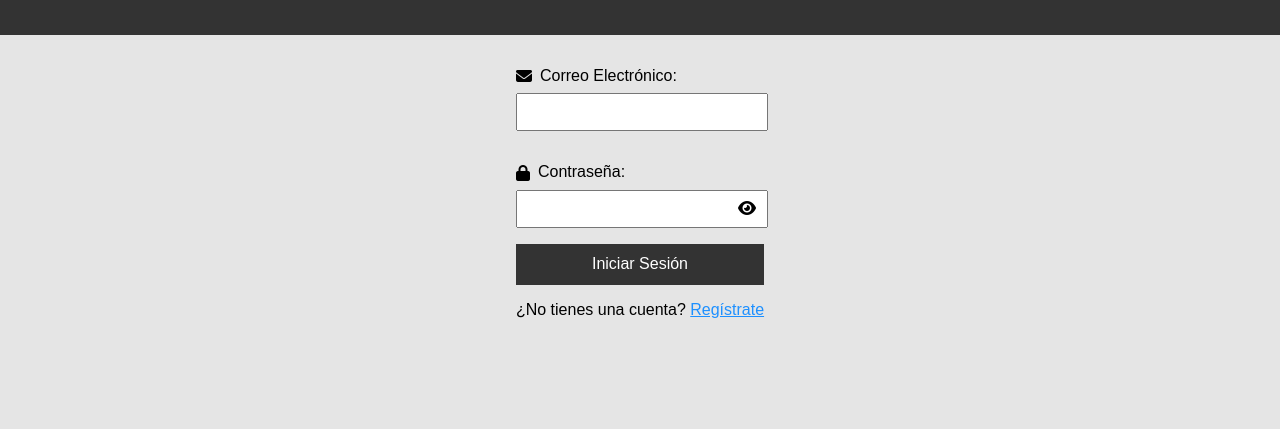
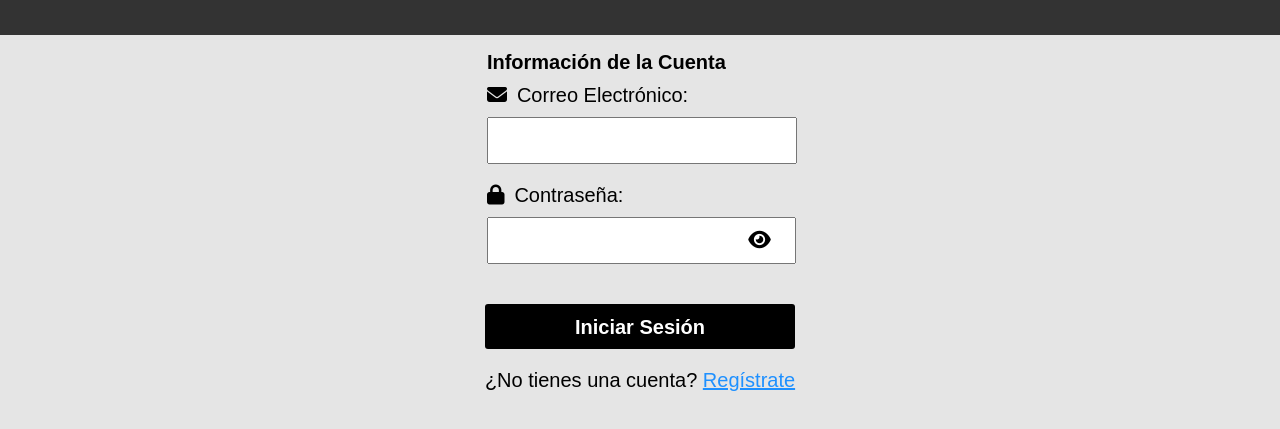
Before and after one commit to Diebut/Diebut.github.io, a website: page index.html in a window 1280 px wide. Shown: the part 77-506 px from the top of the page. Drawn offline with Linux system fonts and the light colour scheme.

Commit message:
se hacen modificaciones de mantenimiento

```diff
--- a/Css/login.css
+++ b/Css/login.css
@@ -25,16 +25,25 @@ main {
 form {
     display: flex;
     flex-direction: column;
+    font-size: 20px;
 }
 
-.form-group {
-    position: relative;
+fieldset {
+    border: none;
+    padding: 0;
+    margin-bottom: 1em;
+}
+
+legend {
+    font-weight: bold;
+    margin-bottom: 0.5em;
 }
 
 label {
-    margin-top: 1em;
     display: flex;
     align-items: center;
+    cursor: pointer;
+    margin-bottom: 0.5em;
 }
 
 label i {
@@ -43,21 +52,46 @@ label i {
 
 input[type="email"], input[type="password"] {
     padding: 0.5em;
-    margin-top: 0.5em;
     margin-bottom: 1em;
     width: calc(100% - 1em);
 }
 
-button {
-    padding: 0.7em;
-    background-color: #333;
-    color: white;
-    border: none;
+.password-group {
+    position: relative;
+    width: 93%;
+}
+
+.password-group input {
+    width: 100%;
+}
+
+.password-group .toggle-password {
+    position: absolute;
+    right: 1px;
+    top: 35%;
+    transform: translateY(-50%);
     cursor: pointer;
 }
 
-button:hover {
-    background-color: #555;
+.formulario_btn {
+    height: 45px;
+    line-height: 45px;
+    width: 100%;
+    background: black;
+    color: white;
+    font-weight: bold;
+    border: none;
+    border-radius: 3px;
+    cursor: pointer;
+    transition: .1s ease all;
+}
+
+.formulario_btn:hover {
+    box-shadow: 3px 0 30px rgba(163, 163, 163, 1);
+}
+
+#error-message {
+    margin-top: 1em;
 }
 
 a {
@@ -68,26 +102,8 @@ a:hover {
     color: #3742fa;
 }
 
-.password-group .password-group{
-    display: flex;
-    align-items: center;
-}
-
-.password-group input {
-    flex: 1;
-}
-
-.password-group .toggle-password {
-    margin-left: -30px; /* Espacio para el icono del ojo */
-    cursor: pointer;
-}
-
-#error-message {
-    margin-top: 1em;
-}
-
-@media(max-width: 768px){
-    form{
+@media(max-width: 768px) {
+    form {
         grid-template-columns: 1fr;
     }
 }
--- a/Css/registroUsuario.css
+++ b/Css/registroUsuario.css
@@ -4,7 +4,7 @@ body {
     padding: 0;
     display: flex;
     flex-direction: column;
-    min-height: 100vh;
+    min-height: 100dvh;
     background: #e5e5e5;
 }
 
@@ -26,17 +26,15 @@ form {
     display: grid;
     grid-template-columns: 1fr 1fr;
     gap: 20px;
+    font-size: 20px;
 }
 
 .form-group {
     position: relative;
 }
 
-label {
-    margin-top: 1em;
-    display: flex;
-    align-items: center;
-    cursor: pointer;
+label i {
+    margin-right: 0.5em;
 }
 
 label i {
@@ -98,7 +96,7 @@ a:hover {
 #error-message {
     margin-top: 1em;
 }
-/* agrega */
+
 .formulario_grupo,
 .formulario_btn_enviar{
     grid-column: span 2; /* que abarque 2 columnas */
--- a/index.html
+++ b/index.html
@@ -4,11 +4,9 @@
     <meta charset="UTF-8">
     <meta name="viewport" content="width=device-width, initial-scale=1.0">
 
-    <!-- agrego etiquetas meta para el Seo -->
-    <meta name="description" content="Diplomatura Full Stack, especializado en [programación]">
-    <meta name="keywords" content="Blog web Iphone, desarrollador web, [programador]">
+    <meta name="description" content="Diplomatura Full Stack, especializado en programación">
+    <meta name="keywords" content="Blog web Iphone, desarrollador web, programador">
     <meta name="author" content="Guevara Diego">
-
     <title>LOGIN</title>
     <link rel="stylesheet" href="Css/normalize.css">
     <link rel="stylesheet" href="Css/login.css">
@@ -20,24 +18,22 @@
         <h1>Iniciar Sesión</h1>
     </header>
     <main>
-        <section>
-            <form id="loginForm" method="post">
-                <div class="form-group">
+        <form id="loginForm">
+            <fieldset>
+                <legend>Información de la Cuenta</legend>
                 <label for="email"><i class="fas fa-envelope"></i> Correo Electrónico:</label>
                 <input type="email" id="email" name="email" required>
-                </div>
 
-                <div class="form-group password-group">
                 <label for="password"><i class="fas fa-lock"></i> Contraseña:</label>
+                <div class="password-group">
                     <input type="password" id="password" name="password" required>
                     <i class="fas fa-eye toggle-password" onclick="togglePasswordVisibility('password')"></i>
                 </div>
-
-                <button type="submit">Iniciar Sesión</button>
+            </fieldset>
+            <button type="submit" class="formulario_btn">Iniciar Sesión</button>
             <p id="error-message" style="color: red; display: none;"></p>
             <p>¿No tienes una cuenta? <a href="RegistroUsuario.html">Regístrate</a></p>
         </form>
-        </section>
     </main>
     <script src="Js/login.js"></script>
 </body>
--- a/js/login.js
+++ b/js/login.js
@@ -23,7 +23,6 @@ document.addEventListener('DOMContentLoaded', function() {
             errorMessage.style.display = 'block';
         } else {
             errorMessage.style.display = 'none';
-            // Aquí puedes redirigir al usuario a otra página
             window.location.href = 'blog.html';
         }
     });
```
Lines whose indentation alone changed are shown as unchanged.
